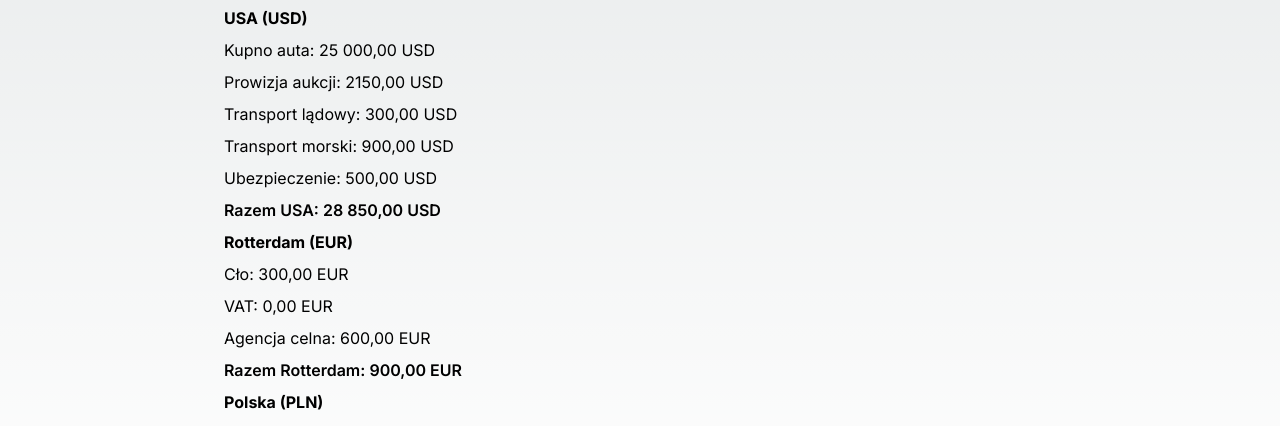
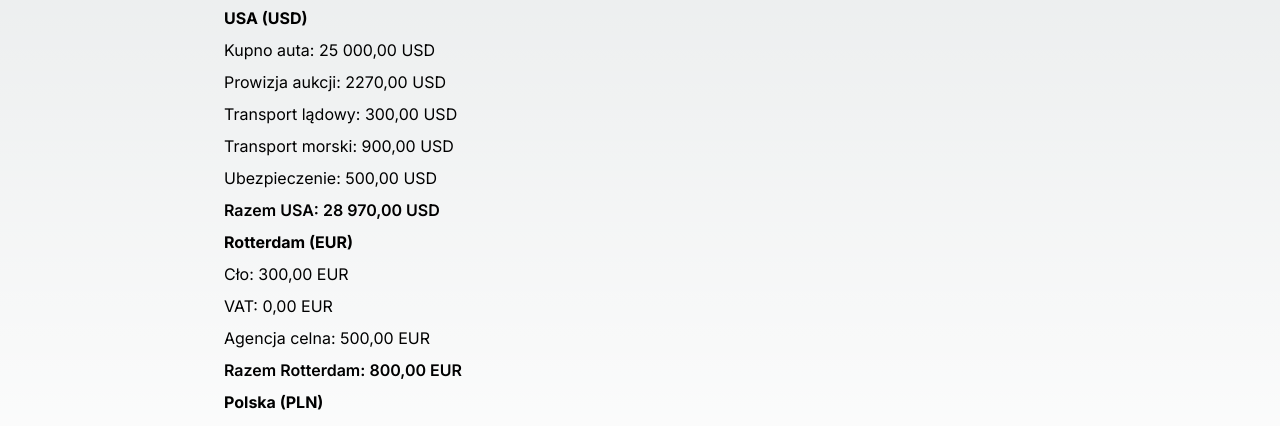
Before and after one commit to JakubBauer/kalkulator-importu, a Next.js app: page / in a window 1280 px wide. Shown: the part 693-1119 px from the top of the page. Built offline with nearby package versions, Linux system fonts and the light colour scheme; no server answers.

Commit message:
Modify auction fee and add inland size multipliers
Updated auction fee calculation and inland transport multipliers.

```diff
--- a/app/page.tsx
+++ b/app/page.tsx
@@ -16,6 +16,14 @@ const SIZE_MULTIPLIERS: Record<string, number> = {
   suv: 1.2,
   bigsuv: 1.5,
   oversize: 2,
+};
+
+// Mnożnik transportu lądowego (różny od morskiego)
+const INLAND_SIZE_MULTIPLIERS: Record<string, number> = {
+  sedan: 1,
+  suv: 1.2,
+  bigsuv: 1.5,
+  oversize: 1.8,
 };
 
 // ================= STAŁE KOSZTOWE =================
@@ -68,9 +76,9 @@ function calcAuctionRate(priceUSD: number) {
 }
 
 function calcAuctionFee(priceUSD: number) {
-  if (priceUSD <= 1000) return AUCTION_MIN_FEE;
+  if (priceUSD <= 1000) return AUCTION_MIN_FEE + 120;
   const rate = calcAuctionRate(priceUSD);
-  return Math.max(priceUSD * rate, AUCTION_MIN_FEE);
+  return Math.max(priceUSD * rate, AUCTION_MIN_FEE) + 120;
 }
 const INLAND_RATE = 2;
 const INLAND_MIN = 300;
@@ -78,7 +86,7 @@ const INLAND_MIN = 300;
 const INSURANCE_RATE = 0.02;
 const INSURANCE_MIN = 200;
 
-const CUSTOMS_AGENCY_EUR = 600;
+const CUSTOMS_AGENCY_EUR = 500;
 const POLAND_FIXED_PLN = 2800;
 const COMPANY_COMMISSION_PLN = 3300;
 
@@ -201,7 +209,8 @@ export default function ImportCalculatorPL() {
     // Prowizja wg progów (nie zależy od Copart/IAAI w tej wersji)
     const auctionFee = calcAuctionFee(v);
 
-    const inland = Math.max(miles * INLAND_RATE, INLAND_MIN);
+    const inlandBase = Math.max(miles * INLAND_RATE, INLAND_MIN);
+    const inland = inlandBase * INLAND_SIZE_MULTIPLIERS[vehicleSize];
     const ocean = port.ocean * sizeMultiplier;
 
     const insurance = insuranceEnabled ? Math.max(v * INSURANCE_RATE, INSURANCE_MIN) : 0;
```
